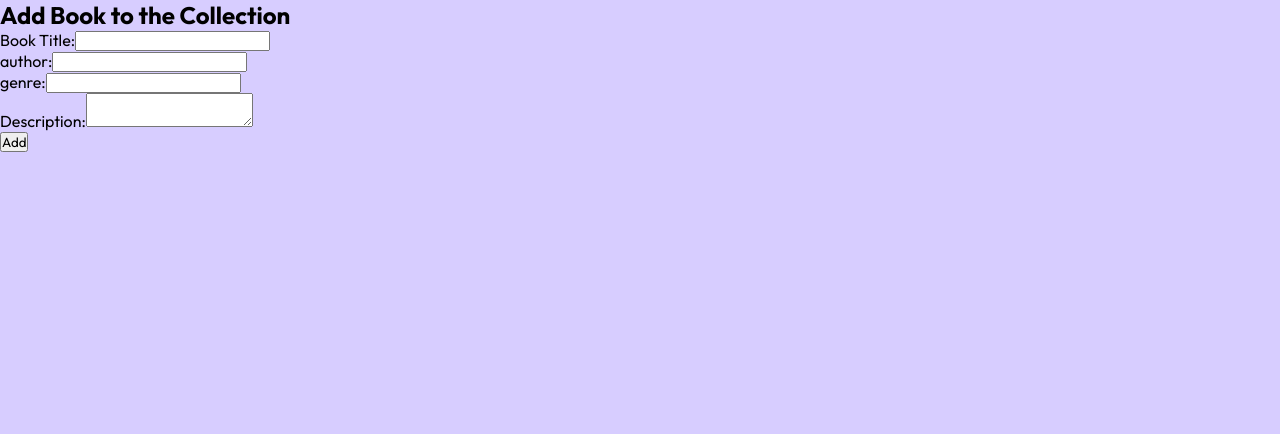
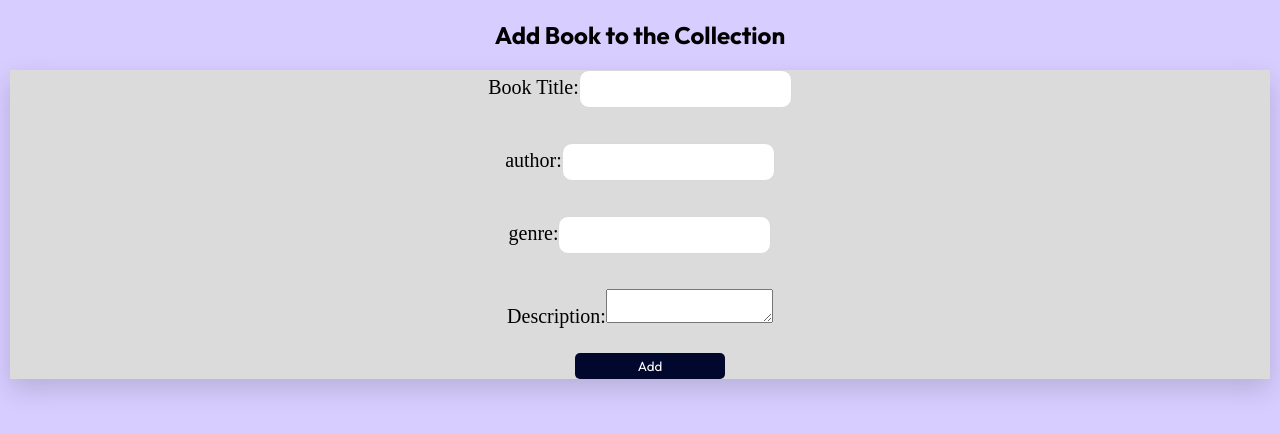
Before and after one commit to Leashaniya/book-management-sytem, a React (Vite) app in the folder frontend/: page /book/add in a window 1280 px wide. Shown: the top 434 px of the page. Built offline with nearby package versions, Linux system fonts and the light colour scheme.

Commit message:
crud done

```diff
--- /dev/null
+++ b/frontend/src/components/BookAdd.css
@@ -0,0 +1,92 @@
+.main-form {
+    align-items: center;
+    padding: 10px;
+    margin-top: 10px;
+}
+.form {
+    display: flex;
+    flex-direction: column;
+    margin-top: 20px;
+    background-color: #dbdbdb;
+    box-shadow: 0 10px 25px rgba(0,0,0,0.15);
+    padding: 10px;
+
+}
+.top{
+    display: flex;
+    background-color: #02072D;
+    box-shadow: 0 10px 25px rgba(0,0,0,0.15);
+    justify-content: space-between;
+    padding: 10px;
+}
+.devb {
+    margin-bottom: 20px;
+    display: flex;
+    flex-direction: column;
+}
+label {
+    font-family: serif;
+    font-size: 20px;
+    margin-bottom: 5px;
+    gap: 20px;
+}
+input[type="email"],
+input[type="text"],
+input[type="date"],
+input[type="file"],
+input[type="password"] {
+  padding: 10px;
+  margin-bottom: 10px;
+  border: 1px solid #D9D9D9;
+  border-radius: 10px;
+  box-sizing: border-box;
+}
+button[type="submit"] {
+    padding: 5px;
+    width: 150px;
+    background-color: #02072D;
+    color: white;
+    border: none;
+    border-radius: 5px;
+    cursor: pointer;
+    gap: 10px;
+    align-items: between;
+    margin-left: 20px;
+}
+button[type="submit"]:hover {
+    background-color: #97A0F2;
+}
+.h2{
+    font-family: serif;
+    font-size: 35px;
+    color: #FFFFFF;
+    margin-bottom: 10px;
+    text-align: center;
+}
+.nav-item {
+    width: 18%;
+    height: 50px;
+    padding: 10px;
+    margin-bottom: 5%;
+    border: 1px solid #D9D9D9;
+    border-radius: 10px;
+    box-sizing: border-box;
+    background-color: #250755;
+    color: white;
+    align-items: center;
+    margin-left: auto;
+    margin-right: auto;
+    margin-top: 5%;
+}
+.bar {
+    background-color: #a6aee6;
+    box-shadow: 0 10px 25px rgba(0,0,0,0.15);
+    padding: 5px;
+    margin-bottom: 5%;
+    width: 750px;
+    margin-left: auto;
+    margin-right: auto;
+    border: 1px solid #D9D9D9;
+    border-radius: 10px;
+    box-sizing: border-box;
+}
--- a/frontend/src/components/BookAdd.jsx
+++ b/frontend/src/components/BookAdd.jsx
@@ -2,9 +2,7 @@ import React, { useState } from "react";
 import axios from "axios";
 import { toast } from "react-toastify";
 import { useNavigate } from "react-router-dom";
-// import "./SubscriptionAdd.css";
-
-// Initial state of the form fields
+import "./BookAdd.css";
 
 const initialState = {
   title: "",
@@ -45,6 +43,7 @@ function BookAdd() {
 
   return (
     <div className="main-form">
+      <center>
       <h2>Add Book to the Collection</h2>
       <form onSubmit={handleSubmit} className="form">
         <div className="form1">
@@ -100,6 +99,7 @@ function BookAdd() {
         <div><button type="submit">Add</button></div>
         </div>
         </form>
+        </center>
         </div>
 
 
--- a/frontend/src/components/BookList.jsx
+++ b/frontend/src/components/BookList.jsx
@@ -1,8 +1,6 @@
 import React, { useState, useEffect } from "react";
 import axios from "axios";
 import { useNavigate } from "react-router-dom";
-// import jsPDF from 'jspdf';
-// import html2canvas from 'html2canvas'
 import '../index.css'
 
 function BookList() {
@@ -18,7 +16,6 @@ function BookList() {
           "http://localhost:8000/book/"
         );
         setBooks(response.data);
-        // calculateTotalDuration(response.data);
       } catch (error) {
         console.error("Error:", error.response.data.error);
       }
@@ -58,39 +55,11 @@ function BookList() {
     )
   );
 
-//   const generateCSVReport = () => {
-//     const csvData = "Package ID, Package Name, Duration, Description, Category, Start Date, End Date\n";
-//     const rows = subscriptions.map((subscription) => (
-//       `${subscription.Id},${subscription.packageName},${subscription.duration},${subscription.description},${subscription.category},${subscription.startDate},${subscription.endDate}\n`
-//     ));
-//     const csvContent = csvData + rows.join("");
-//     const encodedUri = encodeURI(csvContent);
-//     const link = document.createElement("a");
-//     link.setAttribute("href", "data:text/csv;charset=utf-8," + encodedUri);
-//     link.setAttribute("download", "subscription_report.csv");
-//     document.body.appendChild(link);
-//     link.click();
-//   };
-//   const generatePDFReport = () => {
-//     const input = document.getElementById("subscription-table");
-//     html2canvas(input)
-//       .then((canvas) => {
-//         const imgData = canvas.toDataURL("image/png");
+  return (
 
-//         // Calculate the scale factor to fit the content inside the PDF
-//         const scaleFactor = 0.5; // Adjust this value as needed
-//         const width = canvas.width * scaleFactor;
-//         const height = canvas.height * scaleFactor;
-
-//         const pdf = new jsPDF("p", "mm", "a1");
-//         pdf.addImage(imgData, "PNG", 0, 0, width, height);
-//         pdf.save("subscription_report.pdf");
-//       });
-//   };
-
-  return (
-    <div className="subscription-list-container">
+    <div className="subscription-list-container"><br/><center>
       <h2 className="subscription-list-header">MY BOOK COLLECTION</h2>
+      <br/>
       <input
         className="search-input"
         type="text"
@@ -98,16 +67,19 @@ function BookList() {
         value={searchTerm}
         onChange={handleSearch}
       />
+      <br/><br/>
       <button className="create-button" onClick={() => handleCreate()}>
-        add
+        ADD A BOOK TO THE COLLECTION
       </button>
+      </center>
+      <br/>
       <table className="subscription-table" id="subscription-table">
         <thead>
           <tr>
-            <th>title</th>
-            <th>author</th>
-            <th>genre</th>
-            <th>description</th>
+            <th>TITLE</th>
+            <th>AUTHOR</th>
+            <th>GENRE</th>
+            <th>DESCRIPTION</th>
             <th>Actions</th>
           </tr>
         </thead>
@@ -119,17 +91,14 @@ function BookList() {
               <td>{book.genre}</td>
               <td>{book.description}</td>
               <td className="action-buttons">
-                <button onClick={() => handleEdit(book.title)}>Edit</button>{" "}
+                <br/>
+                <button onClick={() => handleEdit(book.title)}>Edit</button><br/>
                 <button onClick={() => handleDelete(book.title)}>Delete</button>
               </td>
             </tr>
           ))}
         </tbody>
       </table>
-      {/* <div className="report-buttons">
-        <button onClick={generateCSVReport}>Download CSV Report</button>
-        <button onClick={generatePDFReport}>Download PDF Report</button>
-      </div> */}
     </div>
   );
 }
--- a/frontend/src/components/EditBook.jsx
+++ b/frontend/src/components/EditBook.jsx
@@ -53,12 +53,13 @@ function EditBook() {
   return (
     <div style={{ display: "flex", justifyContent: "center", alignItems: "center", height: "100vh" }}>
     <div>
-      <h2>Edit Book details</h2>
+      <h2><center>Edit Book details</center></h2>
+      <br/>
       <form onSubmit={handleSubmit}>
         <table>
           <tbody>
             <tr>
-              <td>title:</td>
+              <td>TITLE:</td>
               <td>
                 <input
                   type="text"
@@ -71,7 +72,7 @@ function EditBook() {
               </td>
             </tr>
             <tr>
-              <td>author:</td>
+              <td>AUTHOR:</td>
               <td>
                 <input
                   type="text"
@@ -84,7 +85,7 @@ function EditBook() {
               </td>
             </tr>
             <tr>
-              <td>genre:</td>
+              <td>GENRE:</td>
               <td>
                 <input
                   type="text"
@@ -97,7 +98,7 @@ function EditBook() {
               </td>
             </tr>
             <tr>
-              <td>description:</td>
+              <td>DESCRIPTION:</td>
               <td>
                 <input
                   type="text"
@@ -111,12 +112,11 @@ function EditBook() {
             </tr>
           </tbody>
         </table>
-        <button type="submit">Update</button>
+        <br/><center>
+        <button type="submit">Update</button></center>
       </form>
     </div>
   </div>
-
-
   );
 }
 
```
Also changed, not shown: frontend/src/App.jsx (+0 -18 lines), frontend/src/index.css (+3 -16 lines).
